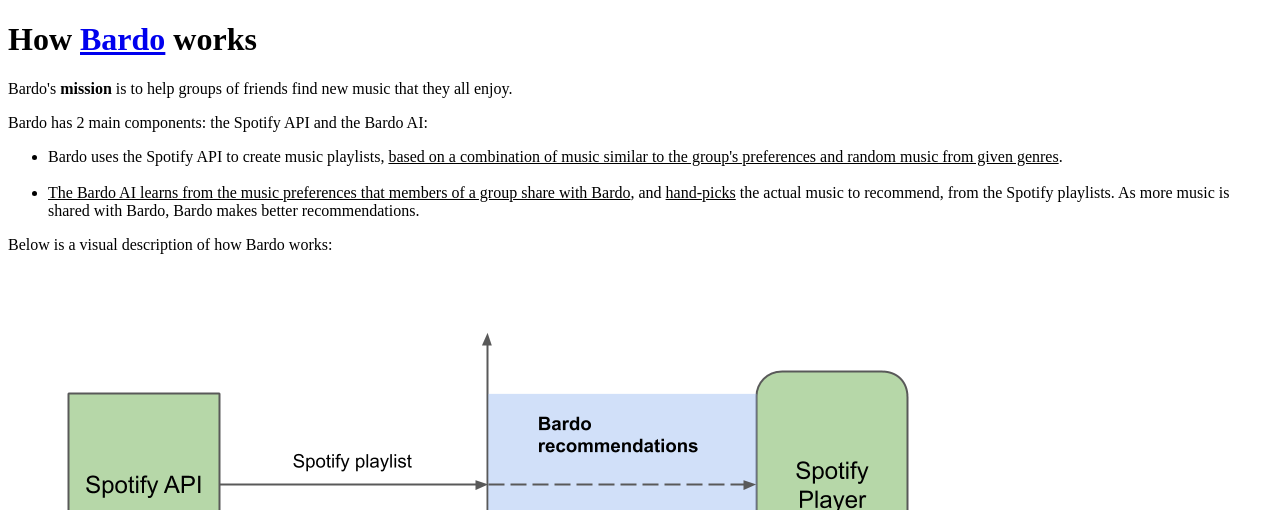
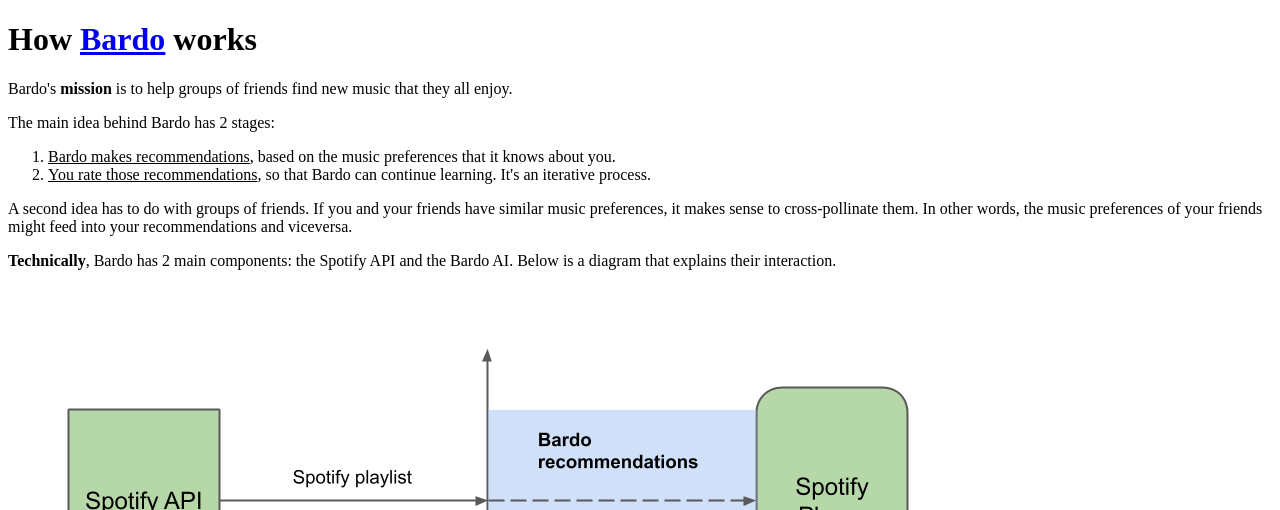
Before and after one commit to lgaleana/bardo, a Flask app: page /how-it-works in a window 1280 px wide. Shown: the top 510 px of the page. Run offline with Flask 2, Linux system fonts and the light colour scheme; parts of the project's set-up code (start-up, migrations or seed data) failed here and were passed over.

Commit message:
Update the HIW

```diff
--- a/bardo/templates/how-it-works.html
+++ b/bardo/templates/how-it-works.html
@@ -8,12 +8,13 @@
 <body>
   <h1>How <a href="{{url_for('main')}}">Bardo</a> works</h1>
   <p>Bardo's <b>mission</b> is to help groups of friends find new music that they all enjoy.</p>
-  <p>Bardo has 2 main components: the Spotify API and the Bardo AI:</p>
-  <ul>
-    <li>Bardo uses the Spotify API to create music playlists, <u>based on a combination of music similar to the group's preferences and random music from given genres</u>.</li><br>
-    <li><u>The Bardo AI learns from the music preferences that members of a group share with Bardo</u>, and <u>hand-picks</u> the actual music to recommend, from the Spotify playlists. As more music is shared with Bardo, Bardo makes better recommendations.</li>
-  </ul>
-  <p>Below is a visual description of how Bardo works:</p>
+  <p>The main idea behind Bardo has 2 stages:</p>
+  <ol>
+    <li><u>Bardo makes recommendations</u>, based on the music preferences that it knows about you.</li>
+    <li><u>You rate those recommendations</u>, so that Bardo can continue learning. It's an iterative process.</li>
+  </ol>
+  <p>A second idea has to do with groups of friends. If you and your friends have similar music preferences, it makes sense to cross-pollinate them. In other words, the music preferences of your friends might feed into your recommendations and viceversa.</p>
+  <p><b>Technically</b>, Bardo has 2 main components: the Spotify API and the Bardo AI. Below is a diagram that explains their interaction.</p>
   <p><img src="{{url_for('static', filename='bardo.png')}}"></p>
 </body>
 </html>
```
